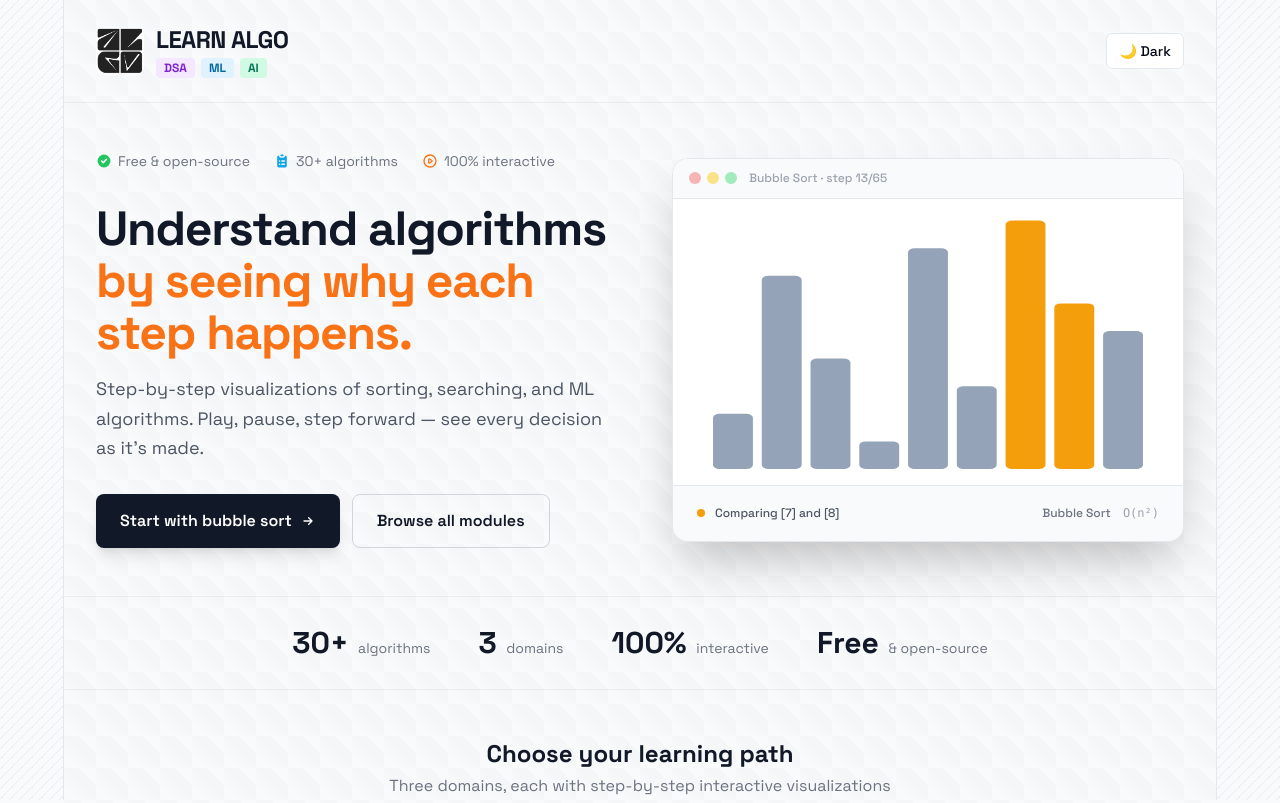
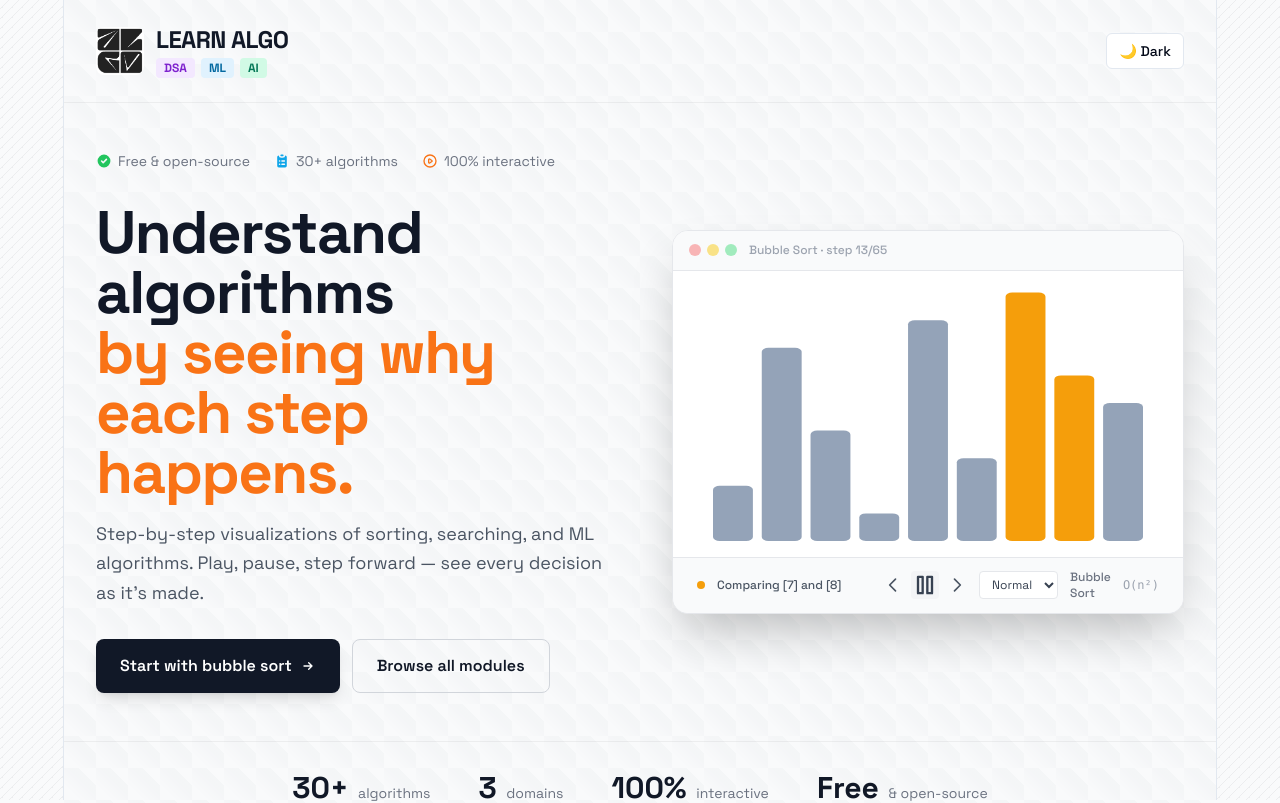
Before and after one commit to satya00089/learn-algo, a Next.js app: page / in a window 1280 px wide. Shown: the top 803 px of the page. Built offline with nearby package versions, Linux system fonts and the light colour scheme.

Commit message:
feat(BubbleSortViz): enhance visualization with improved step handling and controls

```diff
--- a/src/app/page.tsx
+++ b/src/app/page.tsx
@@ -28,17 +28,32 @@ function computeBubbleSortSteps(arr: number[]): SortStep[] {
 
   for (let i = 0; i < n - 1; i++) {
     for (let j = 0; j < n - 1 - i; j++) {
-      steps.push({ array: [...a], comparing: [j, j + 1], swapped: false, sortedIndices: [...sorted] })
+      steps.push({
+        array: [...a],
+        comparing: [j, j + 1],
+        swapped: false,
+        sortedIndices: [...sorted],
+      })
       if (a[j] > a[j + 1]) {
         ;[a[j], a[j + 1]] = [a[j + 1], a[j]]
-        steps.push({ array: [...a], comparing: [j, j + 1], swapped: true, sortedIndices: [...sorted] })
+        steps.push({
+          array: [...a],
+          comparing: [j, j + 1],
+          swapped: true,
+          sortedIndices: [...sorted],
+        })
       }
     }
     sorted.push(n - 1 - i)
     steps.push({ array: [...a], comparing: null, swapped: false, sortedIndices: [...sorted] })
   }
   sorted.push(0)
-  steps.push({ array: [...a], comparing: null, swapped: false, sortedIndices: Array.from({ length: n }, (_, i) => i) })
+  steps.push({
+    array: [...a],
+    comparing: null,
+    swapped: false,
+    sortedIndices: Array.from({ length: n }, (_, i) => i),
+  })
 
   return steps
 }
@@ -47,13 +62,16 @@ const BUBBLE_STEPS = computeBubbleSortSteps(DEMO_BARS)
 
 function BubbleSortViz() {
   const [stepIdx, setStepIdx] = useState(0)
+  const [isPlaying, setIsPlaying] = useState(true)
+  const [speed, setSpeed] = useState<number>(480) // ms per step
 
   useEffect(() => {
-    const id = setInterval(() => {
+    if (!isPlaying) return
+    const id = globalThis.setInterval(() => {
       setStepIdx((i) => (i + 1) % BUBBLE_STEPS.length)
-    }, 480)
-    return () => clearInterval(id)
-  }, [])
+    }, speed)
+    return () => globalThis.clearInterval(id)
+  }, [isPlaying, speed])
 
   const step = BUBBLE_STEPS[stepIdx]
   const n = DEMO_BARS.length
@@ -77,12 +95,7 @@ function BubbleSortViz() {
 
       {/* Bars area */}
       <div className="absolute inset-x-0 top-10 bottom-14 flex items-end justify-center pb-4 px-10">
-        <svg
-          width="100%"
-          height="100%"
-          viewBox={`0 0 ${totalW} 100`}
-          preserveAspectRatio="none"
-        >
+        <svg width="100%" height="100%" viewBox={`0 0 ${totalW} 100`} preserveAspectRatio="none">
           {step.array.map((val, i) => {
             const isCmp = step.comparing
               ? step.comparing[0] === i || step.comparing[1] === i
@@ -114,10 +127,17 @@ function BubbleSortViz() {
       </div>
 
       {/* Status bar */}
-      <div className="absolute bottom-0 left-0 right-0 h-14 bg-gray-50 dark:bg-gray-900 border-t border-gray-200 dark:border-gray-800 flex items-center justify-between px-6">
-        <div className="flex items-center gap-2.5">
-          <div className="w-2 h-2 rounded-full bg-amber-500 animate-pulse flex-shrink-0" />
-          <span className="text-xs font-medium text-gray-600 dark:text-gray-400">
+      <div className="absolute bottom-0 left-0 right-0 h-14 bg-gray-50 dark:bg-gray-900 border-t border-gray-200 dark:border-gray-800 grid grid-cols-12 items-center px-4 sm:px-6">
+        <div className="col-span-5 flex items-center gap-3 min-w-0">
+          <div
+            className="w-2 h-2 rounded-full bg-amber-500 animate-pulse flex-shrink-0"
+            aria-hidden
+          />
+          <span
+            className="text-xs font-medium text-gray-600 dark:text-gray-400 truncate"
+            role="status"
+            aria-live="polite"
+          >
             {step.sortedIndices.length === n
               ? 'Array sorted!'
               : step.comparing
@@ -125,9 +145,104 @@ function BubbleSortViz() {
                 : 'Pass complete'}
           </span>
         </div>
-        <div className="flex items-center gap-3">
-          <span className="text-xs font-medium text-gray-500 dark:text-gray-500">Bubble Sort</span>
+
+        <div className="col-span-7 flex items-center justify-end gap-3">
+          <div className="flex items-center gap-2">
+            <button
+              aria-label="Previous step"
+              className="grid place-items-center w-5 h-5 rounded hover:bg-gray-100 dark:hover:bg-gray-800"
+              onClick={() => setStepIdx((i) => (i - 1 + BUBBLE_STEPS.length) % BUBBLE_STEPS.length)}
+            >
+              <svg
+                className="w-full h-full text-gray-600 dark:text-gray-300"
+                viewBox="0 0 24 24"
+                fill="none"
+                stroke="currentColor"
+              >
+                <path
+                  strokeLinecap="round"
+                  strokeLinejoin="round"
+                  strokeWidth={2}
+                  d="M15 19l-7-7 7-7"
+                />
+              </svg>
+            </button>
+
+            <button
+              aria-pressed={isPlaying}
+              aria-label={isPlaying ? 'Pause' : 'Play'}
+              className="grid place-items-center w-7 h-7 rounded bg-gray-100 dark:bg-gray-800 hover:scale-105"
+              onClick={() => setIsPlaying((v) => !v)}
+            >
+              {isPlaying ? (
+                <svg
+                  className="w-full h-full text-gray-700 dark:text-gray-200"
+                  viewBox="0 0 24 24"
+                  fill="none"
+                  stroke="currentColor"
+                >
+                  <path
+                    strokeLinecap="round"
+                    strokeLinejoin="round"
+                    strokeWidth={2}
+                    d="M6 19h4V5H6v14zM14 5v14h4V5h-4z"
+                  />
+                </svg>
+              ) : (
+                <svg
+                  className="w-full h-full text-gray-700 dark:text-gray-200"
+                  viewBox="0 0 24 24"
+                  fill="none"
+                  stroke="currentColor"
+                >
+                  <path
+                    strokeLinecap="round"
+                    strokeLinejoin="round"
+                    strokeWidth={2}
+                    d="M5 3v18l15-9L5 3z"
+                  />
+                </svg>
+              )}
+            </button>
+
+            <button
+              aria-label="Next step"
+              className="grid place-items-center w-5 h-5 rounded hover:bg-gray-100 dark:hover:bg-gray-800"
+              onClick={() => setStepIdx((i) => (i + 1) % BUBBLE_STEPS.length)}
+            >
+              <svg
+                className="w-full h-full text-gray-600 dark:text-gray-300"
+                viewBox="0 0 24 24"
+                fill="none"
+                stroke="currentColor"
+              >
+                <path
+                  strokeLinecap="round"
+                  strokeLinejoin="round"
+                  strokeWidth={2}
+                  d="M9 5l7 7-7 7"
+                />
+              </svg>
+            </button>
+          </div>
+
+          <select
+            aria-label="Playback speed"
+            value={speed}
+            onChange={(e) => setSpeed(Number(e.target.value))}
+            className="text-xs rounded border border-gray-200 dark:border-gray-700 bg-white dark:bg-gray-800 text-gray-700 dark:text-gray-300 px-2 py-1 focus:outline-none focus:ring-1 focus:ring-gray-400"
+          >
+            <option value={750}>Slow</option>
+            <option value={480}>Normal</option>
+            <option value={200}>Fast</option>
+          </select>
+
+          <div className="hidden sm:flex items-center gap-3">
+            <span className="text-xs font-medium text-gray-500 dark:text-gray-500">
+              Bubble Sort
+            </span>
             <code className="text-xs text-gray-400 dark:text-gray-600 font-mono">O(n²)</code>
+          </div>
         </div>
       </div>
     </div>
@@ -204,7 +319,7 @@ export default function Home() {
           />
 
           {/* Header */}
-          <header className="relative z-10 flex justify-between items-center py-6 px-6 lg:px-8">
+          <header className="relative max-w-7xl mx-auto z-10 flex justify-between items-center py-6 px-6 lg:px-8">
             <div className="flex items-center space-x-3">
               <Image
                 src="/logo/logo.png"
@@ -236,7 +351,7 @@ export default function Home() {
           <div className="h-px bg-gray-950/5 dark:bg-white/10" />
 
           {/* Hero Section */}
-          <section className="relative z-10 py-12 px-6 lg:px-8">
+          <section className="relative max-w-7xl mx-auto z-10 py-12 px-6 lg:px-8">
             <div className="grid grid-cols-1 lg:grid-cols-12 gap-12 lg:gap-16 items-center">
               {/* Left Column */}
               <div className="lg:col-span-6 space-y-8">
@@ -264,7 +379,12 @@ export default function Home() {
                     <span>30+ algorithms</span>
                   </div>
                   <div className="flex items-center gap-1.5">
-                    <svg className="w-4 h-4 text-orange-500" fill="none" stroke="currentColor" viewBox="0 0 24 24">
+                    <svg
+                      className="w-4 h-4 text-orange-500"
+                      fill="none"
+                      stroke="currentColor"
+                      viewBox="0 0 24 24"
+                    >
                       <path
                         strokeLinecap="round"
                         strokeLinejoin="round"
@@ -283,11 +403,9 @@ export default function Home() {
                 </div>
 
                 <div className="space-y-4">
-                  <h1 className="text-5xl font-black tracking-tight text-gray-900 dark:text-white leading-[1.08]">
+                  <h1 className="text-4xl sm:text-5xl lg:text-6xl font-black tracking-tight text-gray-900 dark:text-white leading-[1.08]">
                     Understand algorithms{' '}
-                    <span className="block text-orange-500">
-                      by seeing why each step happens.
-                    </span>
+                    <span className="block text-orange-500">by seeing why each step happens.</span>
                   </h1>
                   <p className="text-lg text-gray-600 dark:text-gray-400 leading-relaxed max-w-xl">
                     Step-by-step visualizations of sorting, searching, and ML algorithms. Play,
@@ -298,7 +416,8 @@ export default function Home() {
                 <div className="flex flex-col sm:flex-row gap-3">
                   <Link
                     href="/dsa"
-                    className="group inline-flex items-center justify-center px-6 py-3.5 text-base font-semibold text-white bg-gray-900 dark:bg-white dark:text-gray-900 rounded-lg hover:bg-gray-700 dark:hover:bg-gray-100 transition-all shadow-lg hover:shadow-xl hover:scale-[1.02]"
+                    aria-label="Start learning with bubble sort"
+                    className="group inline-flex items-center justify-center px-6 py-3.5 min-h-11 text-base font-semibold text-white bg-gray-900 dark:bg-white dark:text-gray-900 rounded-lg hover:bg-gray-700 dark:hover:bg-gray-100 transition-all shadow-lg hover:shadow-xl hover:scale-[1.02]"
                     onClick={() => {
                       if (globalThis.window !== undefined && (globalThis.window as any).gtag) {
                         ;(globalThis.window as any).gtag('event', 'click', {
@@ -345,7 +464,9 @@ export default function Home() {
           <section className="relative z-10 py-7 px-6 lg:px-8">
             <div className="flex flex-wrap items-center justify-center gap-x-12 gap-y-3 text-sm text-gray-500 dark:text-gray-400">
               <div>
-                <span className="text-3xl font-black text-gray-900 dark:text-white mr-1.5">30+</span>{' '}
+                <span className="text-3xl font-black text-gray-900 dark:text-white mr-1.5">
+                  30+
+                </span>{' '}
                 algorithms
               </div>
               <div>
@@ -353,11 +474,15 @@ export default function Home() {
                 domains
               </div>
               <div>
-                <span className="text-3xl font-black text-gray-900 dark:text-white mr-1.5">100%</span>{' '}
+                <span className="text-3xl font-black text-gray-900 dark:text-white mr-1.5">
+                  100%
+                </span>{' '}
                 interactive
               </div>
               <div>
-                <span className="text-3xl font-black text-gray-900 dark:text-white mr-1.5">Free</span>{' '}
+                <span className="text-3xl font-black text-gray-900 dark:text-white mr-1.5">
+                  Free
+                </span>{' '}
                 &amp; open-source
               </div>
             </div>
@@ -366,7 +491,7 @@ export default function Home() {
           <div className="h-px bg-gray-950/5 dark:bg-white/10" />
 
           {/* Module Cards */}
-          <section id="modules" className="relative z-10 py-12 px-6 lg:px-8">
+          <section id="modules" className="relative max-w-7xl mx-auto z-10 py-12 px-6 lg:px-8">
             <div className="mb-8 text-center">
               <h2 className="text-2xl font-black text-gray-900 dark:text-white">
                 Choose your learning path
@@ -472,14 +597,16 @@ export default function Home() {
                       adapt in real time.
                     </p>
                     <div className="flex flex-wrap gap-1.5">
-                      {['Regression', 'Clustering', 'Classification', 'Dimensionality'].map((tag) => (
+                      {['Regression', 'Clustering', 'Classification', 'Dimensionality'].map(
+                        (tag) => (
                           <span
                             key={tag}
                             className="px-2.5 py-1 bg-gray-100 dark:bg-gray-800 text-gray-600 dark:text-gray-300 rounded text-xs font-medium"
                           >
                             {tag}
                           </span>
-                      ))}
+                        )
+                      )}
                     </div>
                   </div>
                   <div className="px-7 py-4 border-t border-gray-100 dark:border-gray-800 flex items-center justify-between">
@@ -598,14 +725,16 @@ export default function Home() {
                     key={item.num}
                     className={`flex gap-8 items-start py-8 ${i < arr.length - 1 ? 'border-b border-gray-200 dark:border-gray-800' : ''}`}
                   >
-                    <span className="text-5xl font-black text-gray-100 dark:text-gray-800 leading-none select-none w-14 flex-shrink-0 text-right tabular-nums">
+                    <span className="text-5xl font-black text-gray-400 dark:text-gray-600 leading-none select-none w-14 flex-shrink-0 text-right tabular-nums">
                       {item.num}
                     </span>
                     <div>
                       <h3 className="text-lg font-bold text-gray-900 dark:text-white mb-1.5">
                         {item.title}
                       </h3>
-                      <p className="text-gray-500 dark:text-gray-400 leading-relaxed">{item.body}</p>
+                      <p className="text-gray-500 dark:text-gray-400 leading-relaxed">
+                        {item.body}
+                      </p>
                     </div>
                   </li>
                 ))}
@@ -665,7 +794,9 @@ export default function Home() {
                         />
                       </svg>
                     </summary>
-                    <div className="px-6 pb-5 text-gray-500 dark:text-gray-400 leading-relaxed">{a}</div>
+                    <div className="px-6 pb-5 text-gray-500 dark:text-gray-400 leading-relaxed">
+                      {a}
+                    </div>
                   </details>
                 ))}
               </div>
@@ -690,9 +821,15 @@ export default function Home() {
                         LEARN ALGO
                       </div>
                       <div className="flex items-center gap-1.5 mt-0.5">
-                        <span className="px-1.5 py-px bg-purple-100 dark:bg-purple-900/30 text-purple-700 dark:text-purple-300 rounded text-xs font-bold">DSA</span>
-                        <span className="px-1.5 py-px bg-sky-100 dark:bg-sky-900/30 text-sky-700 dark:text-sky-300 rounded text-xs font-bold">ML</span>
-                        <span className="px-1.5 py-px bg-emerald-100 dark:bg-emerald-900/30 text-emerald-700 dark:text-emerald-300 rounded text-xs font-bold">AI</span>
+                        <span className="px-1.5 py-px bg-purple-100 dark:bg-purple-900/30 text-purple-700 dark:text-purple-300 rounded text-xs font-bold">
+                          DSA
+                        </span>
+                        <span className="px-1.5 py-px bg-sky-100 dark:bg-sky-900/30 text-sky-700 dark:text-sky-300 rounded text-xs font-bold">
+                          ML
+                        </span>
+                        <span className="px-1.5 py-px bg-emerald-100 dark:bg-emerald-900/30 text-emerald-700 dark:text-emerald-300 rounded text-xs font-bold">
+                          AI
+                        </span>
                       </div>
                     </div>
                   </div>
@@ -707,17 +844,26 @@ export default function Home() {
                   </h4>
                   <ul className="space-y-2 text-sm text-gray-500 dark:text-gray-400">
                     <li>
-                      <Link href="/dsa" className="hover:text-gray-900 dark:hover:text-white transition-colors">
+                      <Link
+                        href="/dsa"
+                        className="hover:text-gray-900 dark:hover:text-white transition-colors"
+                      >
                         Data Structures &amp; Algorithms
                       </Link>
                     </li>
                     <li>
-                      <Link href="/ml" className="hover:text-gray-900 dark:hover:text-white transition-colors">
+                      <Link
+                        href="/ml"
+                        className="hover:text-gray-900 dark:hover:text-white transition-colors"
+                      >
                         Machine Learning
                       </Link>
                     </li>
                     <li>
-                      <Link href="/ai" className="hover:text-gray-900 dark:hover:text-white transition-colors">
+                      <Link
+                        href="/ai"
+                        className="hover:text-gray-900 dark:hover:text-white transition-colors"
+                      >
                         Artificial Intelligence
                       </Link>
                     </li>
@@ -725,7 +871,9 @@ export default function Home() {
                 </div>
 
                 <div>
-                  <h4 className="font-semibold text-gray-900 dark:text-white mb-3 text-sm">About</h4>
+                  <h4 className="font-semibold text-gray-900 dark:text-white mb-3 text-sm">
+                    About
+                  </h4>
                   <ul className="space-y-2 text-sm text-gray-500 dark:text-gray-400">
                     <li>Free &amp; open source</li>
                     <li>Built for developers, by developers</li>
@@ -735,15 +883,24 @@ export default function Home() {
 
               <div className="mt-8 pt-6 border-t border-gray-200 dark:border-gray-800">
                 <div className="flex flex-col md:flex-row justify-between items-center gap-4 text-sm text-gray-400 dark:text-gray-500">
-                  <p>&copy; 2025 LEARN ALGO. All rights reserved.</p>
+                  <p>&copy; 2026 LEARN ALGO. All rights reserved.</p>
                   <div className="flex gap-6">
-                    <Link href="/privacy" className="hover:text-gray-900 dark:hover:text-white transition-colors">
+                    <Link
+                      href="/privacy"
+                      className="hover:text-gray-900 dark:hover:text-white transition-colors"
+                    >
                       Privacy Policy
                     </Link>
-                    <Link href="/terms" className="hover:text-gray-900 dark:hover:text-white transition-colors">
+                    <Link
+                      href="/terms"
+                      className="hover:text-gray-900 dark:hover:text-white transition-colors"
+                    >
                       Terms of Service
                     </Link>
-                    <Link href="/contact" className="hover:text-gray-900 dark:hover:text-white transition-colors">
+                    <Link
+                      href="/contact"
+                      className="hover:text-gray-900 dark:hover:text-white transition-colors"
+                    >
                       Contact
                     </Link>
                   </div>
```
Lines whose indentation alone changed are shown as unchanged.
